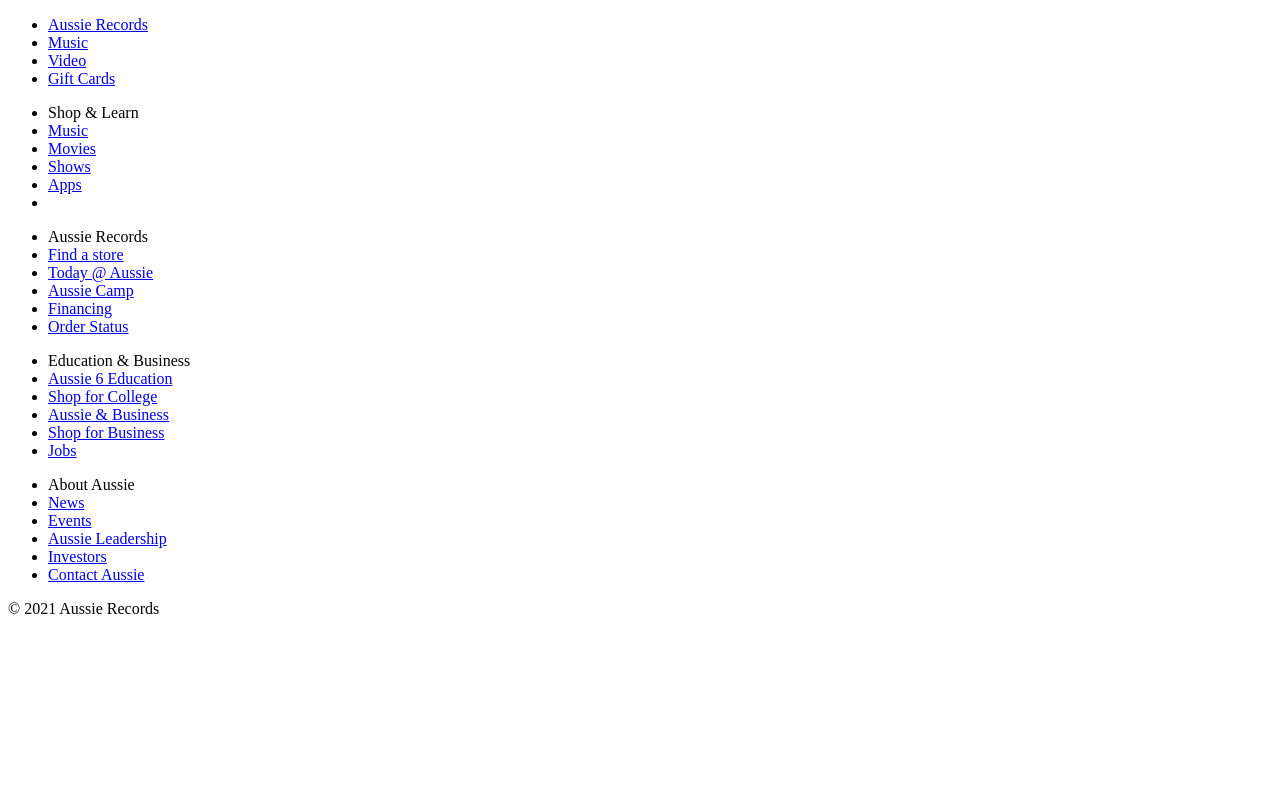
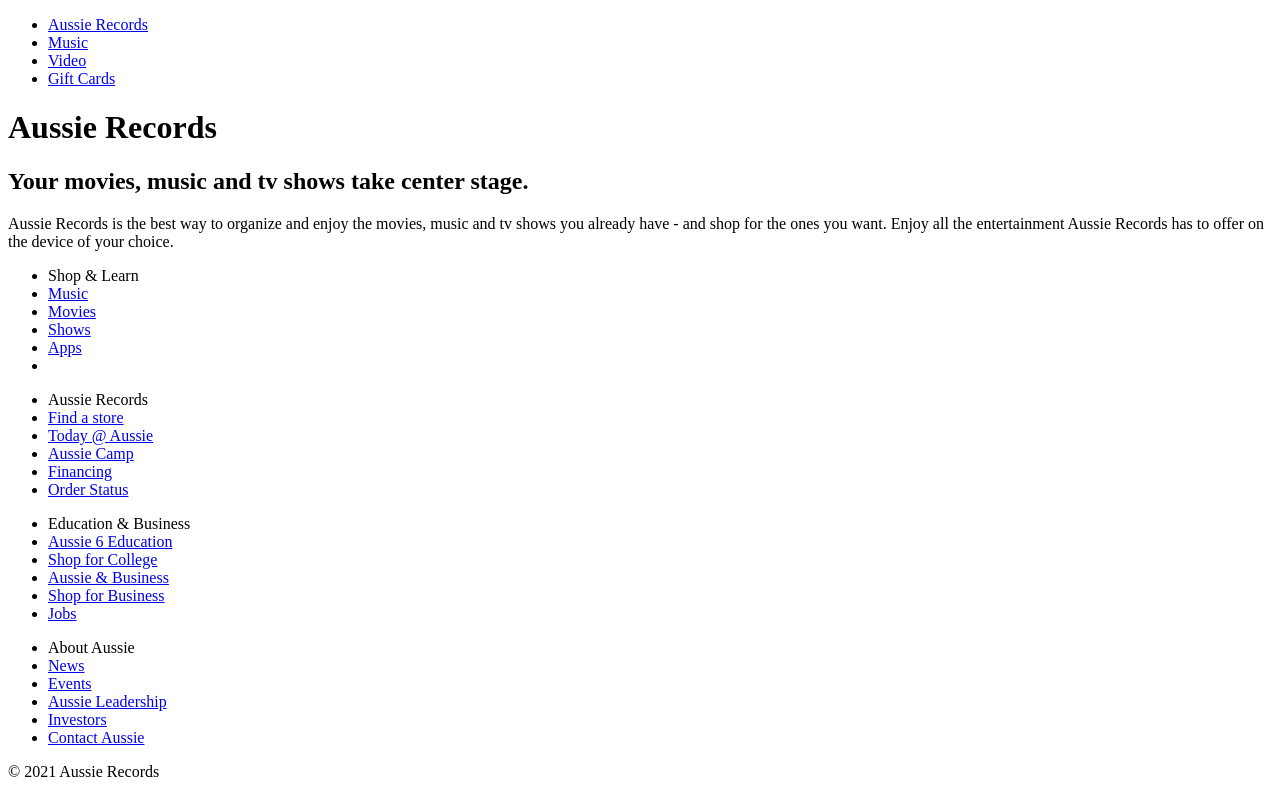
Before and after one commit to MonWas/music-store, a plain HTML site: page index.html in a window 1280 px wide. Drawn offline with Linux system fonts and the light colour scheme.

Commit message:
added content to hero

```diff
--- a/index.html
+++ b/index.html
@@ -26,6 +26,16 @@
           </ul>
         </nav>
       </header>
+      <div class="section-main container">
+        <h1>Aussie Records</h1>
+        <h2>Your movies, music and tv shows take center stage.</h2>
+        <p class="lead hide-on-small">
+          Aussie Records is the best way to organize and enjoy the movies, music
+          and tv shows you already have - and shop for the ones you want. Enjoy
+          all the entertainment Aussie Records has to offer on the device of
+          your choice.
+        </p>
+      </div>
     </div>
     <footer>
       <div class="container">
```
